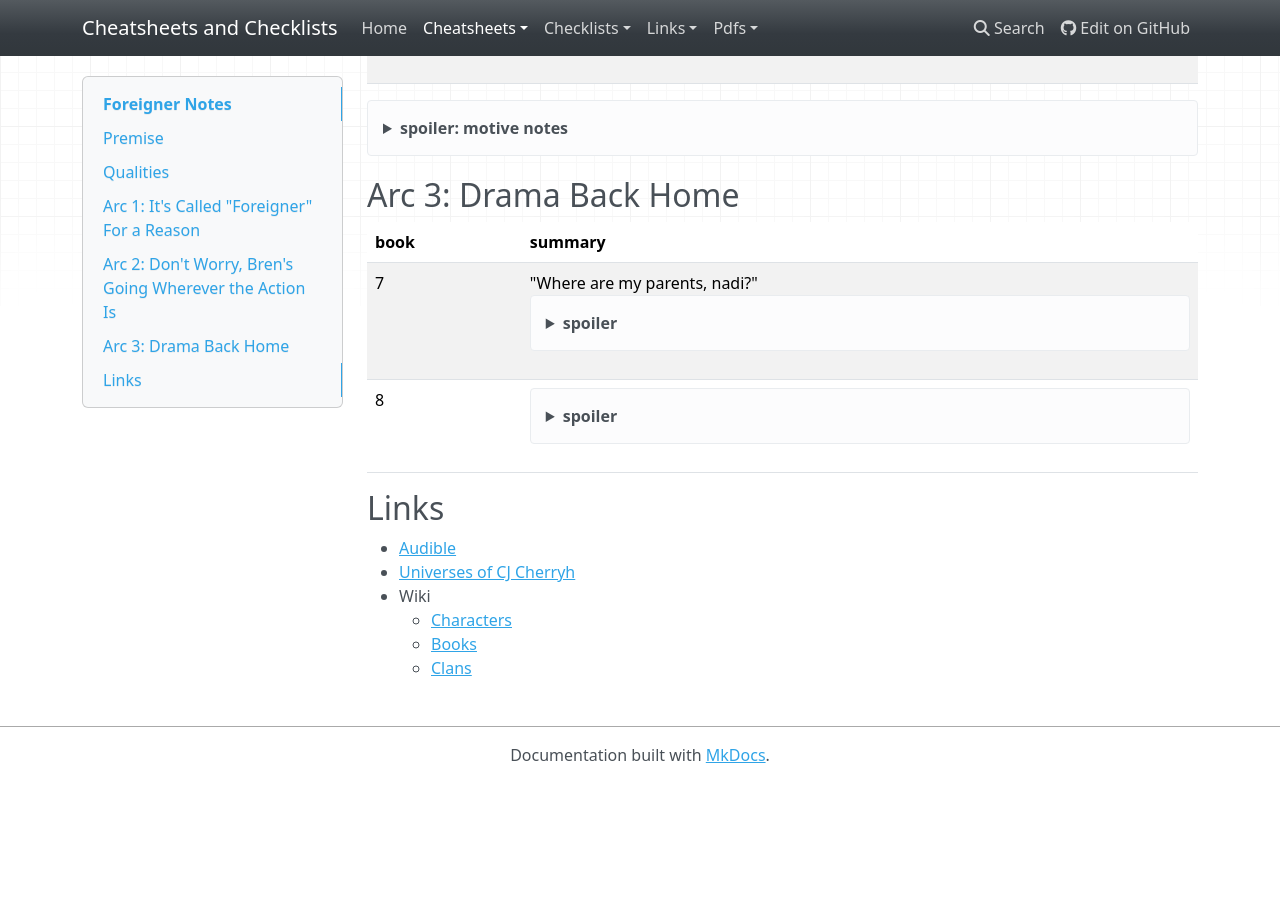
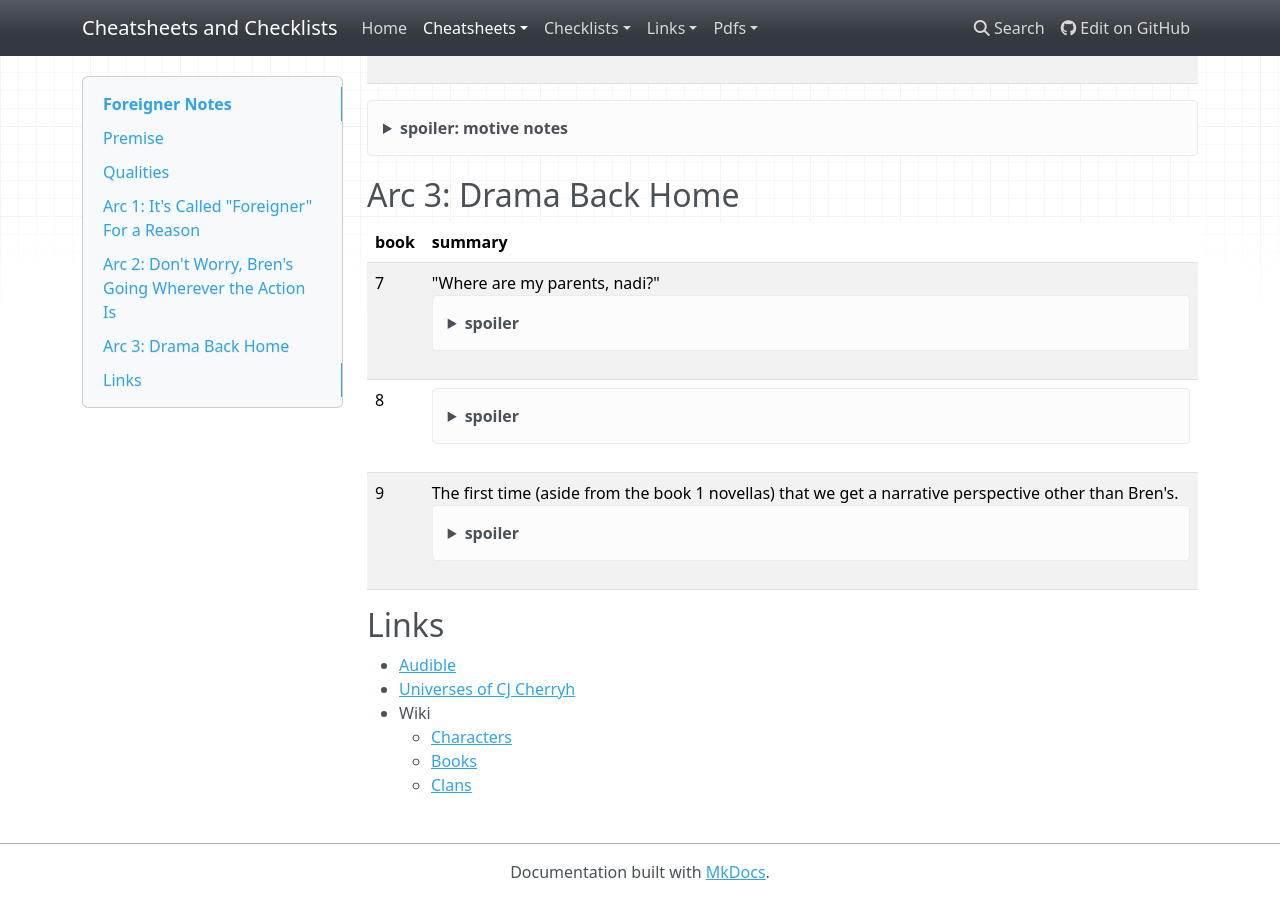
Before and after one commit to buckmanc/cheatsheets_and_checklists, an MkDocs documentation site: the page built from docs/cheatsheets/books/foreigner_notes.md, in a window 1280 px wide and 900 px high, scrolled down 1391 px. Built offline with MkDocs 1.6.1, drawn with Linux system fonts in a browser that asks for light colours; nearby versions of some CDN libraries; before the commit the page ends 2174 px from its top, so only the background shows below that.

Commit message:
update foreigner cheatsheet for books 8 and 9

```diff
--- a/docs/cheatsheets/books/foreigner_notes.md
+++ b/docs/cheatsheets/books/foreigner_notes.md
@@ -46,7 +46,8 @@ book|summary
 book|summary
 ---|---
 7|"Where are my parents, nadi?"<details><summary>spoiler</summary>Phoenix returns to political upheaval. Tabini-aiji has been dethroned by Murini of the Kadagidi. Bren and Grandma go to Uncle Tatiseigi for help. Chapter 9, dinner with Uncle, rocks. Tabini and Damiri meet them there.</details>
-8|<details><summary>spoiler</summary>Allies to Tabini-aiji rally to him in Taiben (Uncle's estate) demonstrating their man'chi. Banichi and crew blow up would-be Assassins Guild usurpers. Tabini and allies storm the capitol via bus, train, car, and plane. Murini flees in advance.</details>
+8|<details><summary>spoiler</summary>Allies to Tabini-aiji rally to him in Taiben (Uncle's estate) demonstrating their man'chi. Banichi and crew blow up would-be Assassins Guild usurpers. Tabini and allies storm the capitol via bus, train, car, and plane. Murini flees in advance. Bren is vindicated by report of his actions in space and his seeming evident man'chi to Tabini.</details>
+9|The first time (aside from the book 1 novellas) that we get a narrative perspective other than Bren's.<details><summary>spoiler</summary>Cajeiri has stronger feelings for his ship-board human "friends" than for his Taibeni bodyguards</details>
 
 
 ## Links
```
